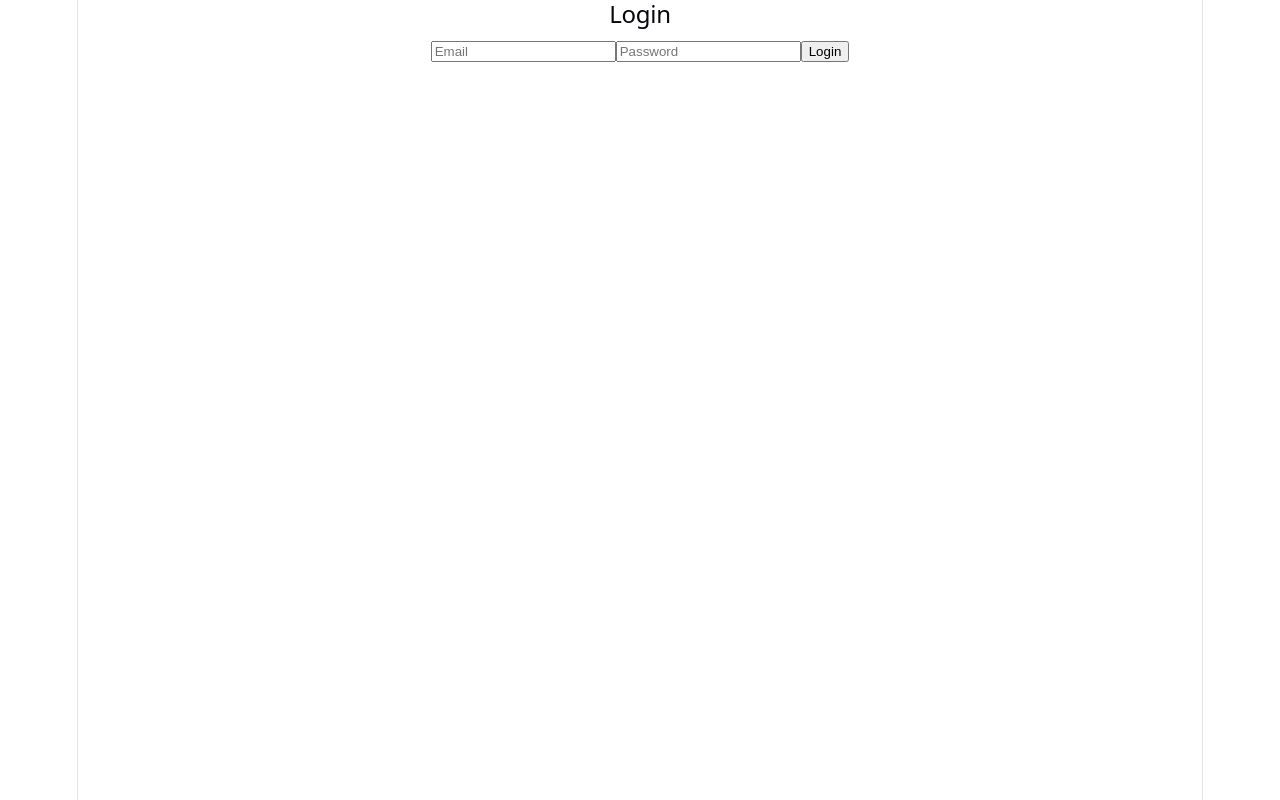
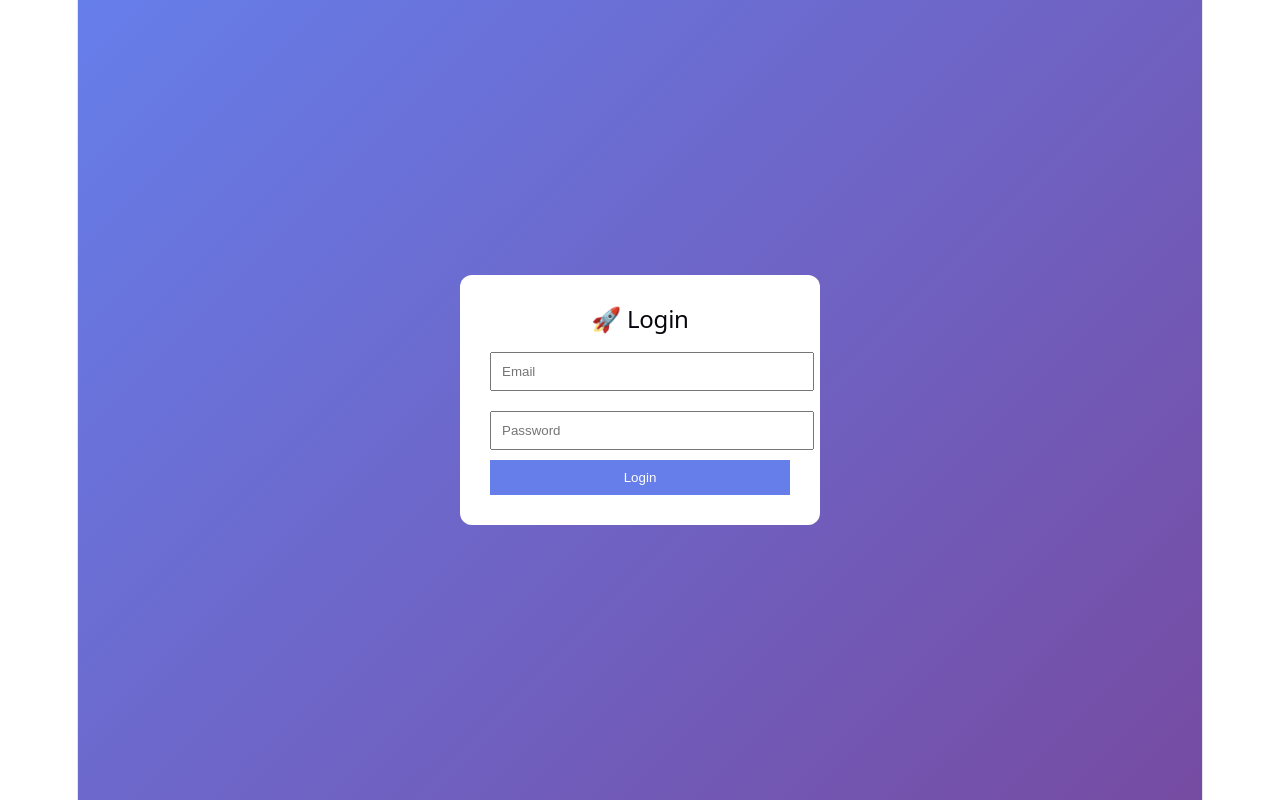
Before and after one commit to Aditya-Pal01/team-task-manager, a React app in the folder frontend/: page / in a window 1280 px wide. Built offline with nearby package versions, Linux system fonts and the light colour scheme; the HTML template or start-up script is replaced by a standard one.

Commit message:
added jwt decode

```diff
--- a/frontend/package.json
+++ b/frontend/package.json
@@ -11,6 +11,7 @@
   },
   "dependencies": {
     "axios": "^1.15.2",
+    "jwt-decode": "^4.0.0",
     "react": "^19.2.5",
     "react-dom": "^19.2.5",
     "react-router-dom": "^7.14.2"
--- a/frontend/src/api.js
+++ b/frontend/src/api.js
@@ -7,7 +7,7 @@ const API = axios.create({
 API.interceptors.request.use((req) => {
   const token = localStorage.getItem("token");
   if (token) {
-    req.headers.Authorization = token;
+    req.headers.Authorization = `Bearer ${token}`;
   }
   return req;
 });
--- a/frontend/src/pages/Dashboard.jsx
+++ b/frontend/src/pages/Dashboard.jsx
@@ -1,245 +1,196 @@
 import { useEffect, useState } from "react";
-import api from "../api";
-import { useNavigate } from "react-router-dom";
+import API from "../api";
+import { jwtDecode } from "jwt-decode";
 
-function Dashboard() {
+export default function Dashboard() {
   const [projects, setProjects] = useState([]);
   const [tasks, setTasks] = useState([]);
   const [users, setUsers] = useState([]);
 
-  const [selectedProject, setSelectedProject] = useState(null);
+  const [projectName, setProjectName] = useState("");
   const [taskTitle, setTaskTitle] = useState("");
-  const [assignedTo, setAssignedTo] = useState("");
+  const [selectedUser, setSelectedUser] = useState("");
   const [dueDate, setDueDate] = useState("");
 
-  const navigate = useNavigate();
+  const token = localStorage.getItem("token");
+  const user = jwtDecode(token);
 
-  const logout = () => {
-    localStorage.removeItem("token");
-    navigate("/");
-  };
-
+  // ================= FETCH =================
   const fetchProjects = async () => {
-    const res = await api.get("/projects");
+    const res = await API.get("/projects");
     setProjects(res.data);
   };
 
+  const fetchTasks = async () => {
+    const res = await API.get("/tasks");
+    setTasks(res.data);
+  };
+
   const fetchUsers = async () => {
-    const res = await api.get("/tasks/users");
+    const res = await API.get("/auth/users");
     setUsers(res.data);
   };
 
-  const fetchTasks = async (id) => {
-    setSelectedProject(id);
-    const res = await api.get(`/tasks/${id}`);
-    setTasks(res.data);
+  useEffect(() => {
+    fetchProjects();
+    fetchTasks();
+    fetchUsers();
+  }, []);
+
+  // ================= CREATE =================
+  const createProject = async () => {
+    if (!projectName) return alert("Enter project name");
+
+    await API.post("/projects", { name: projectName });
+    setProjectName("");
+    fetchProjects();
   };
 
   const createTask = async () => {
     if (!taskTitle) return alert("Enter task");
 
-    await api.post("/tasks", {
+    await API.post("/tasks", {
       title: taskTitle,
-      projectId: selectedProject,
-      assignedTo,
+      assignedTo: selectedUser,
       dueDate,
     });
 
     setTaskTitle("");
-    setAssignedTo("");
-    setDueDate("");
-    fetchTasks(selectedProject);
+    fetchTasks();
   };
 
-  const updateTask = async (id, status) => {
-    await api.put(`/tasks/${id}`, { status });
-    fetchTasks(selectedProject);
+  // ================= LOGIC =================
+  const isOverdue = (date, status) => {
+    return new Date(date) < new Date() && status !== "done";
   };
 
-  useEffect(() => {
-    fetchProjects();
-    fetchUsers();
-  }, []);
-
+  // ================= UI =================
   return (
     <div style={styles.container}>
+      <h1>📊 Dashboard</h1>
+
+      {/* CREATE PROJECT (ADMIN ONLY) */}
+      {user.role === "admin" && (
         <div style={styles.card}>
-        <h1 style={styles.title}>🚀 Dashboard</h1>
+          <h3>Create Project</h3>
 
-        <button style={styles.logout} onClick={logout}>
-          Logout
+          <input
+            placeholder="Project name"
+            value={projectName}
+            onChange={(e) => setProjectName(e.target.value)}
+            style={styles.input}
+          />
+
+          <button style={styles.button} onClick={createProject}>
+            Create Project
           </button>
+        </div>
+      )}
 
-        <h2>📁 Projects</h2>
+      {/* TASK CREATE */}
+      <div style={styles.card}>
+        <h3>Create Task</h3>
 
-        <div style={styles.projectList}>
+        <input
+          placeholder="Task title"
+          value={taskTitle}
+          onChange={(e) => setTaskTitle(e.target.value)}
+          style={styles.input}
+        />
+
+        {user.role === "admin" && (
+          <select
+            value={selectedUser}
+            onChange={(e) => setSelectedUser(e.target.value)}
+            style={styles.input}
+          >
+            <option value="">Assign User</option>
+            {users.map((u) => (
+              <option key={u._id} value={u._id}>
+                {u.email} ({u.role})
+              </option>
+            ))}
+          </select>
+        )}
+
+        <input
+          type="date"
+          value={dueDate}
+          onChange={(e) => setDueDate(e.target.value)}
+          style={styles.input}
+        />
+
+        <button style={styles.button} onClick={createTask}>
+          Add Task
+        </button>
+      </div>
+
+      {/* PROJECTS */}
+      <div style={styles.card}>
+        <h2>Projects</h2>
         {projects.map((p) => (
-            <button
-              key={p._id}
-              style={styles.projectBtn}
-              onClick={() => fetchTasks(p._id)}
-            >
-              {p.title}
-            </button>
+          <div key={p._id} style={styles.project}>
+            {p.name}
+          </div>
         ))}
       </div>
 
-        {selectedProject && (
-          <>
-            <h2>✅ Tasks</h2>
+      {/* TASKS */}
+      <div style={styles.card}>
+        <h2>Tasks</h2>
 
-            <div style={styles.inputRow}>
-              <input
-                style={styles.input}
-                placeholder="Task title"
-                value={taskTitle}
-                onChange={(e) => setTaskTitle(e.target.value)}
-              />
-
-              <select
-                style={styles.input}
-                value={assignedTo}
-                onChange={(e) => setAssignedTo(e.target.value)}
+        {tasks.map((t) => (
+          <div
+            key={t._id}
+            style={{
+              background: isOverdue(t.dueDate, t.status)
+                ? "#ef4444"
+                : "#334155",
+              padding: "10px",
+              margin: "10px 0",
+              borderRadius: "6px",
+            }}
           >
-                <option value="">Assign</option>
-                {users.map((u) => (
-                  <option key={u._id} value={u._id}>
-                    {u.name}
-                  </option>
+            {t.title} - {t.status}
+          </div>
         ))}
-              </select>
-
-              <input
-                style={styles.input}
-                type="date"
-                value={dueDate}
-                onChange={(e) => setDueDate(e.target.value)}
-              />
-
-              <button style={styles.addBtn} onClick={createTask}>
-                Add
-              </button>
-            </div>
-
-            {tasks.map((t) => {
-              const isOverdue =
-                t.dueDate && new Date(t.dueDate) < new Date();
-
-              return (
-                <div key={t._id} style={styles.taskCard}>
-                  <div>
-                    <strong>{t.title}</strong>
-                    <p>👤 {t.assignedTo?.name || "Unassigned"}</p>
-                    <p>📅 {t.dueDate?.slice(0, 10)}</p>
-                    {isOverdue && (
-                      <span style={styles.overdue}>Overdue</span>
-                    )}
-                  </div>
-
-                  <div>
-                    <button onClick={() => updateTask(t._id, "todo")}>
-                      Todo
-                    </button>
-                    <button
-                      onClick={() =>
-                        updateTask(t._id, "in-progress")
-                      }
-                    >
-                      Progress
-                    </button>
-                    <button onClick={() => updateTask(t._id, "done")}>
-                      Done
-                    </button>
-                  </div>
-                </div>
-              );
-            })}
-          </>
-        )}
       </div>
     </div>
   );
 }
 
-export default Dashboard;
-
-// 🎨 STYLES
+// ================= STYLES =================
 const styles = {
   container: {
+    padding: "20px",
     background: "#0f172a",
     minHeight: "100vh",
-    display: "flex",
-    justifyContent: "center",
-    alignItems: "center",
-    color: "white",
+    color: "#fff",
   },
-
   card: {
     background: "#1e293b",
-    padding: "30px",
-    borderRadius: "15px",
-    width: "600px",
-    boxShadow: "0 0 20px rgba(0,0,0,0.5)",
+    padding: "20px",
+    margin: "20px 0",
+    borderRadius: "10px",
   },
-
-  title: {
-    textAlign: "center",
+  input: {
+    padding: "10px",
+    margin: "10px",
+    borderRadius: "6px",
+    border: "none",
   },
-
-  logout: {
-    float: "right",
-    background: "#ef4444",
+  button: {
+    padding: "10px",
+    background: "#22c55e",
     border: "none",
-    padding: "6px 12px",
-    color: "white",
-    borderRadius: "5px",
+    color: "#fff",
+    borderRadius: "6px",
+    cursor: "pointer",
   },
-
-  projectList: {
-    display: "flex",
-    gap: "10px",
-    flexWrap: "wrap",
-  },
-
-  projectBtn: {
-    background: "#3b82f6",
-    color: "white",
-    padding: "8px 12px",
-    border: "none",
+  project: {
+    background: "#334155",
+    padding: "10px",
+    margin: "10px 0",
     borderRadius: "6px",
   },
-
-  inputRow: {
-    display: "flex",
-    gap: "10px",
-    marginBottom: "15px",
-  },
-
-  input: {
-    padding: "8px",
-    borderRadius: "5px",
-    border: "none",
-  },
-
-  addBtn: {
-    background: "#22c55e",
-    color: "white",
-    border: "none",
-    padding: "8px 12px",
-    borderRadius: "5px",
-  },
-
-  taskCard: {
-    background: "#334155",
-    padding: "10px",
-    borderRadius: "8px",
-    marginBottom: "10px",
-    display: "flex",
-    justifyContent: "space-between",
-  },
-
-  overdue: {
-    color: "red",
-    fontWeight: "bold",
-  },
 };
--- a/frontend/src/pages/Login.jsx
+++ b/frontend/src/pages/Login.jsx
@@ -1,34 +1,78 @@
 import { useState } from "react";
+import axios from "axios";
 import { useNavigate } from "react-router-dom";
-import API from "../api";
 
-function Login() {
+export default function Login() {
   const [email, setEmail] = useState("");
   const [password, setPassword] = useState("");
   const navigate = useNavigate();
 
   const handleLogin = async () => {
     try {
-      const res = await API.post("/auth/login", {
-        email,
-        password,
-      });
+      const res = await axios.post(
+        "https://team-task-manager-production-f529.up.railway.app/api/auth/login",
+        { email, password }
+      );
 
-      localStorage.setItem("token", res.data.token); // 🔥 yahi main hai
+      localStorage.setItem("token", res.data.token);
       navigate("/dashboard");
-    } catch (err) {
+    } catch {
       alert("Login failed");
     }
   };
 
   return (
-    <div>
-      <h2>Login</h2>
-      <input placeholder="Email" onChange={(e) => setEmail(e.target.value)} />
-      <input placeholder="Password" type="password" onChange={(e) => setPassword(e.target.value)} />
-      <button onClick={handleLogin}>Login</button>
+    <div style={styles.container}>
+      <div style={styles.card}>
+        <h2>🚀 Login</h2>
+
+        <input
+          placeholder="Email"
+          style={styles.input}
+          onChange={(e) => setEmail(e.target.value)}
+        />
+
+        <input
+          placeholder="Password"
+          type="password"
+          style={styles.input}
+          onChange={(e) => setPassword(e.target.value)}
+        />
+
+        <button style={styles.button} onClick={handleLogin}>
+          Login
+        </button>
+      </div>
     </div>
   );
 }
 
-export default Login;
+const styles = {
+  container: {
+    height: "100vh",
+    display: "flex",
+    justifyContent: "center",
+    alignItems: "center",
+    background: "linear-gradient(135deg, #667eea, #764ba2)",
+  },
+  card: {
+    background: "#fff",
+    padding: "30px",
+    borderRadius: "12px",
+    width: "300px",
+    textAlign: "center",
+  },
+  input: {
+    width: "100%",
+    padding: "10px",
+    margin: "10px 0",
+  },
+  button: {
+    width: "100%",
+    padding: "10px",
+    background: "#667eea",
+    color: "#fff",
+    border: "none",
+    cursor: "pointer",
+  },
+};
```
Also changed, not shown: 1 other file (tests, documents, lock files or other folders). Lines whose indentation alone changed are shown as unchanged.
